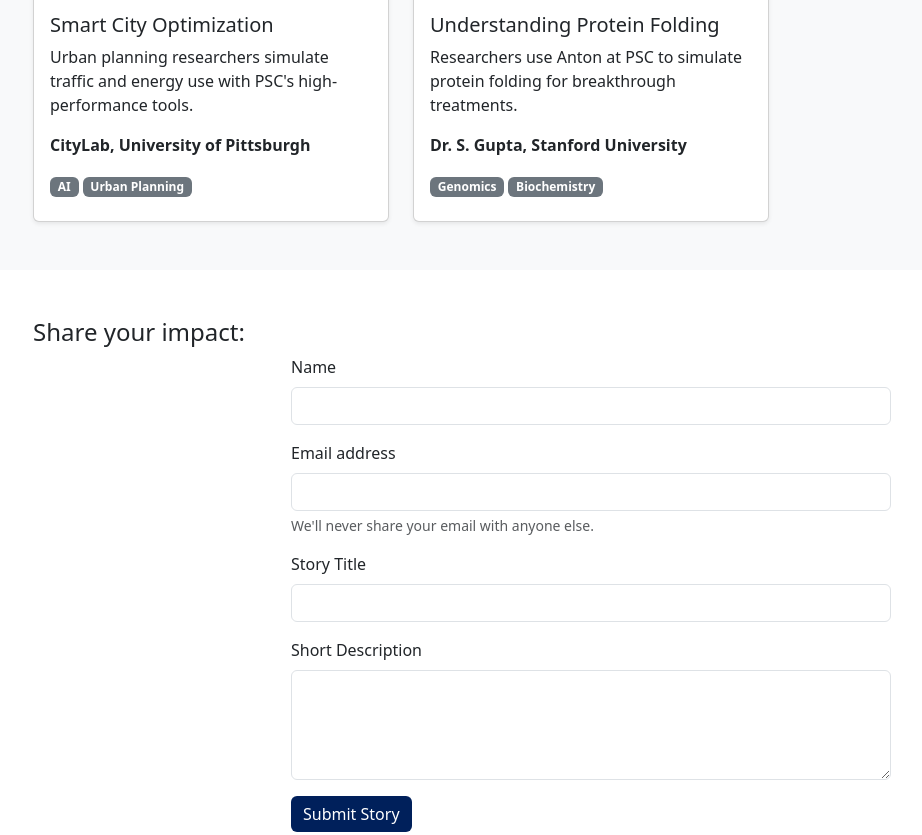
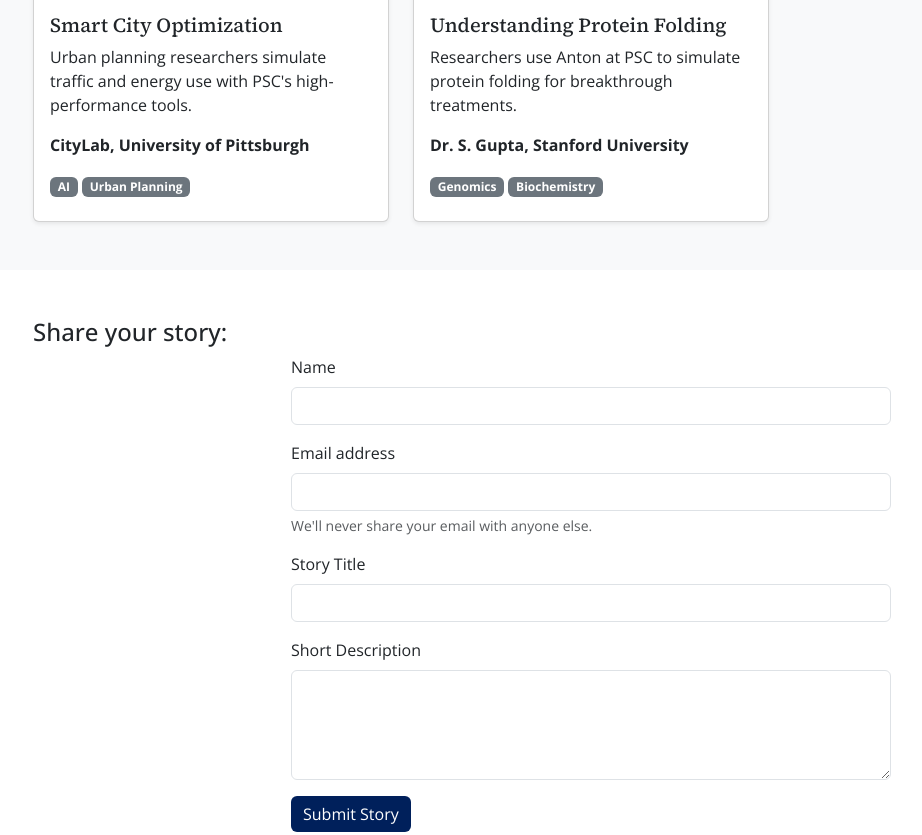
Before and after one commit to evafrank7/PSC, a website: page public/index.html in a window 1280 px wide. Shown: the part 1828-2663 px from the top of the page, without its empty margins (49-971 px from the left). Drawn offline with nearby package versions, Linux system fonts and the light colour scheme.

Commit message:
Adding some styling

```diff
--- a/public/css/styles.css
+++ b/public/css/styles.css
@@ -1,3 +1,6 @@
+body{
+  font-family: "Open Sans";
+}
 .impact-intro {
   background-image: url("../images/background-img-intro.jpg");
   background-size: cover;
@@ -20,6 +23,10 @@
 
 .impact-intro h1 {
   font-weight: bold;
+}
+
+.card-title{
+  font-family: "Source Serif 4", serif;
 }
 
 .card-img-top {
--- a/public/index.html
+++ b/public/index.html
@@ -13,6 +13,13 @@
     <link rel="preconnect" href="https://fonts.gstatic.com" crossorigin />
     <link
       href="https://fonts.googleapis.com/css2?family=Open+Sans:ital,wght@0,300..800;1,300..800&display=swap"
+      rel="stylesheet"
+    />
+
+    <link rel="preconnect" href="https://fonts.googleapis.com" />
+    <link rel="preconnect" href="https://fonts.gstatic.com" crossorigin />
+    <link
+      href="https://fonts.googleapis.com/css2?family=Source+Serif+4:ital,opsz,wght@0,8..60,200..900;1,8..60,200..900&display=swap"
       rel="stylesheet"
     />
 
@@ -266,7 +273,7 @@
     <!-- Call to Action -->
     <section class="p-5">
       <div class="container">
-        <h4>Share your impact:</h4>
+        <h4>Share your story:</h4>
         <div class="d-flex justify-content-center">
           <form
             id="actionForm"
```
